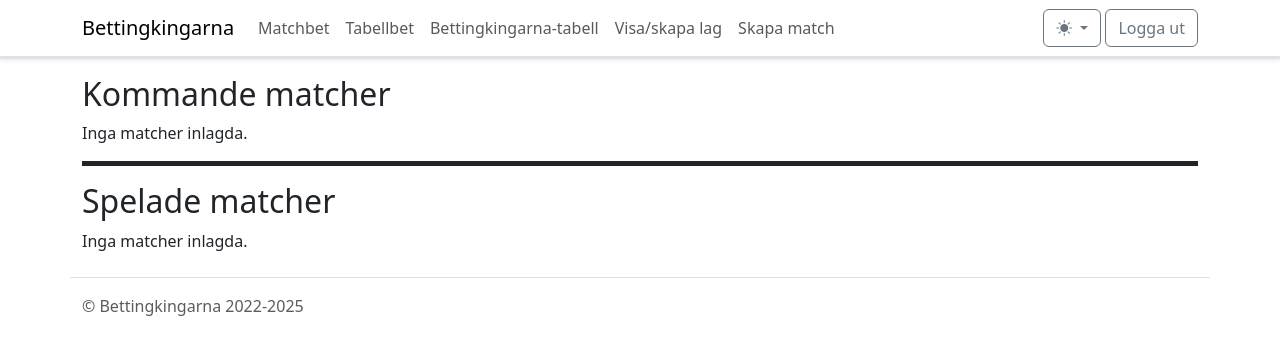
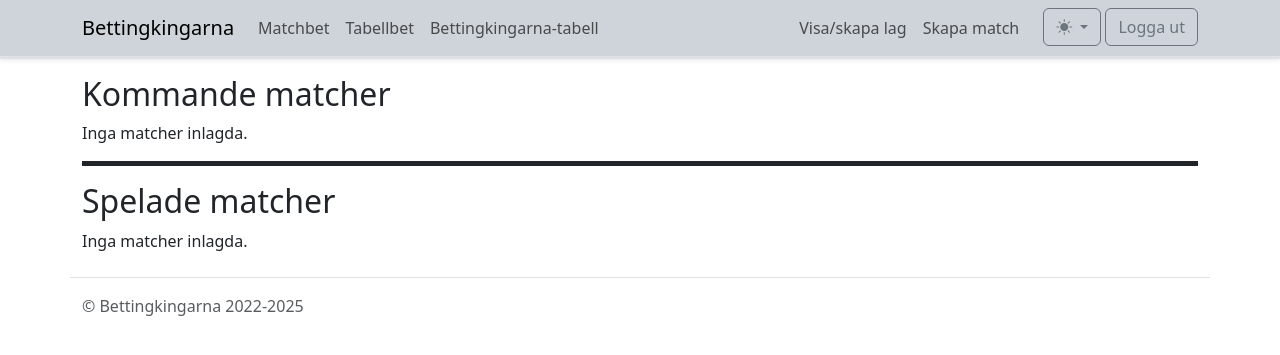
Before and after one commit to petersson90/bettingkingarna, a Django app: template betting/templates/betting/game_list.html in a window 1280 px wide. Shown: the top 355 px of the page. Run offline with Django 4.2, Linux system fonts and the light colour scheme; the template is opened without the code that fills it, so the values that code supplies are empty; the visitor is signed in with stand-in values (Sample User, id 1); parts of the project's set-up code (start-up, migrations or seed data) failed here and were passed over.

Commit message:
Replace navbar with offcanvas

```diff
--- a/betting/templates/betting/base.html
+++ b/betting/templates/betting/base.html
@@ -43,13 +43,13 @@
             setTheme(getPreferredTheme())
 
             const showActiveTheme = (theme, focus = false) => {
-                const themeSwitcher = document.querySelector('#bd-theme')
+                const themeSwitcher = document.querySelector('#theme')
 
                 if (!themeSwitcher) {
                     return
                 }
 
-                const themeSwitcherText = document.querySelector('#bd-theme-text')
+                const themeSwitcherText = document.querySelector('#theme-text')
                 const activeThemeIcon = document.querySelector('.theme-icon-active')
                 const btnToActive = document.querySelector(`[data-bs-theme-value="${theme}"]`)
                 const iconOfActiveBtn = btnToActive.querySelector('i').getAttribute('class').split(' ')[1]
@@ -98,32 +98,51 @@
 </head>
 
 <body>
-    <header class="border-3 border-bottom shadow-sm">
-        <nav class="navbar navbar-expand-lg border-1">
-            <div class="container">
-                <a class="navbar-brand" href="{% url 'betting:index' %}">Bettingkingarna</a>
-                <button class="navbar-toggler" type="button" data-bs-toggle="collapse" data-bs-target="#navbarNav" aria-controls="navbarNav" aria-expanded="false" aria-label="Toggle navigation">
-                    <span class="navbar-toggler-icon"></span>
+    <header class="navbar navbar-expand-lg sticky-top border-3 border-bottom shadow-sm bg-dark-subtle">
+        <nav class="container flex-wrap flex-lg-nowrap border-1">
+            <a class="navbar-brand p-0 me-0 me-lg-3" href="{% url 'betting:index' %}">Bettingkingarna</a>
+            <div class="d-flex">
+                <button class="navbar-toggler d-flex d-lg-none order-3 p-2" type="button" data-bs-toggle="offcanvas" data-bs-target="#bdNavbar" aria-controls="bdNavbar" aria-label="Toggle navigation">
+                    <i class="bi bi-list" aria-hidden="true"></i>
                 </button>
-                <div class="collapse navbar-collapse" id="navbarNav">
-                    <ul class="navbar-nav">
-                        {% if request.user.is_authenticated %}
-                        <li class="nav-item"><a class="nav-link" href="{% url 'betting:index' %}">Matchbet</a></li>
-                        <li class="nav-item"><a class="nav-link" href="{% url 'betting:table-bet-summary' 13 %}">Tabellbet</a></li>
-                        <li class="nav-item"><a class="nav-link" href="{% url 'betting:list-standings' %}">Bettingkingarna-tabell</a></li>
+            </div>
+
+            <div class="offcanvas-lg offcanvas-end flex-grow-1 bg-dark-subtle" tabindex="-1" id="bdNavbar" aria-labelledby="bdNavbarOffcanvasLabel">
+                <div class="offcanvas-header px-4 pb-0">
+                    <h5 class="offcanvas-title" id="bdNavbarOffcanvasLabel">Bettingkingarna</h5>
+                    <button type="button" class="btn-close" data-bs-dismiss="offcanvas" aria-label="Close" data-bs-target="#bdNavbar"></button>
+                </div>
+                <div class="offcanvas-body p-4 pt-0 p-lg-0">
+                    <hr class="d-lg-none">
+                    {% if request.user.is_authenticated %}
+                    <ul class="navbar-nav flex-row flex-wrap">
+                        <li class="nav-item col-12 col-lg-auto"><a class="nav-link py-2 px-0 px-lg-2" href="{% url 'betting:index' %}">Matchbet</a></li>
+                        <li class="nav-item col-12 col-lg-auto"><a class="nav-link py-2 px-0 px-lg-2" href="{% url 'betting:table-bet-summary' 13 %}">Tabellbet</a></li>
+                        <li class="nav-item col-12 col-lg-auto"><a class="nav-link py-2 px-0 px-lg-2" href="{% url 'betting:list-standings' %}">Bettingkingarna-tabell</a></li>
                         <!-- <li class="nav-item"><a class="nav-link" href="{% url 'betting:statistics' 2025 %}">Statistik</a></li> -->
-                        {% if perms.betting.add_team %}<li class="nav-item"><a class="nav-link" href="{% url 'betting:list-team' %}">Visa/skapa lag</a></li>{% endif %}
-                        {% if perms.betting.add_game %}<li class="nav-item"><a class="nav-link" href="{% url 'betting:create-game' %}">Skapa match</a></li>{% endif %}
                         <!-- <li class="nav-item"><a class="nav-link" href="{% url 'betting:competition-overview' 9 %}">EM 2024</a></li> -->
-                        {% endif %}
                     </ul>
-                    <ul class="navbar-nav flex-row flex-wrap ms-lg-auto pb-2 pb-lg-0">
-                        <li class="nav-item dropdown me-lg-1">
-                            <a class="btn btn-outline-secondary dropdown-toggle" id="bd-theme" href="#" role="button" data-bs-toggle="dropdown" aria-expanded="false">
+                    {% endif %}
+                    <ul class="navbar-nav flex-row flex-wrap ms-md-auto">
+                    {% if perms.betting.add_team or perms.betting.add_game %}
+                        <li class="nav-item py-2 py-lg-1 col-12 col-lg-auto">
+                            <!-- <div class="vr d-none d-lg-flex h-100 mx-lg-2"></div> -->
+                            <hr class="d-lg-none my-2">
+                        </li>
+                        <li class="nav-item py-2 py-lg-1 col-12 col-lg-auto"><h6 class="offcanvas-title col-12 d-lg-none" id="offcanvasLabel">Admin</h6></li>
+                        {% if perms.betting.add_team %}<li class="nav-item col-12 col-lg-auto"><a class="nav-link py-2 px-0 px-lg-2" href="{% url 'betting:list-team' %}">Visa/skapa lag</a></li>{% endif %}
+                        {% if perms.betting.add_game %}<li class="nav-item col-12 col-lg-auto"><a class="nav-link py-2 px-0 px-lg-2" href="{% url 'betting:create-game' %}">Skapa match</a></li>{% endif %}
+                    {% endif %}
+                        <li class="nav-item py-2 py-lg-1 col-12 col-lg-auto ms-lg-3">
+                            <!-- <div class="vr d-none d-lg-flex h-100 mx-lg-2"></div> -->
+                            <hr class="d-lg-none my-2">
+                        </li>
+                        <li class="nav-item col-6 col-lg-auto dropdown me-lg-1">
+                            <a class="btn btn-outline-secondary dropdown-toggle" id="theme" href="#" role="button" data-bs-toggle="dropdown" aria-expanded="false">
                                 <i class="bi bi-circle-half theme-icon-active"></i>
-                                <span class="d-lg-none ms-1" id="bd-theme-text">Byt tema</span>
+                                <span class="d-lg-none ms-1" id="theme-text">Byt tema</span>
                             </a>
-                            <ul class="dropdown-menu dropdown-menu-end" aria-labelledby="bd-theme-text">
+                            <ul class="dropdown-menu dropdown-menu-end" aria-labelledby="theme-text">
                                 <li>
                                     <button type="button" class="dropdown-item d-flex align-items-center" data-bs-theme-value="light" aria-pressed="false">
                                         <i class="bi bi-sun-fill opacity-50" aria-hidden="true"></i>
@@ -147,13 +166,14 @@
                                 </li>
                             </ul>
                         </li>
+                        <li class="nav-item col-6 col-lg-auto">
+                            {% if not request.user.is_authenticated %}
+                            <a class="btn btn-secondary" href="{% url 'betting:login' %}">Logga in</a>
+                            {% else %}
+                            <a class="btn btn-outline-secondary" href="{% url 'betting:logout' %}">Logga ut</a>
+                            {% endif %}
+                        </li>
                     </ul>
-
-                    {% if not request.user.is_authenticated %}
-                    <a class="btn btn-secondary" href="{% url 'betting:login' %}">Logga in</a>
-                    {% else %}
-                    <a class="btn btn-outline-secondary" href="{% url 'betting:logout' %}">Logga ut</a>
-                    {% endif %}
                 </div>
             </div>
         </nav>
```
